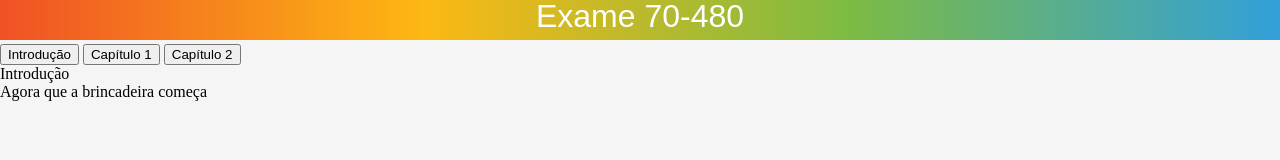
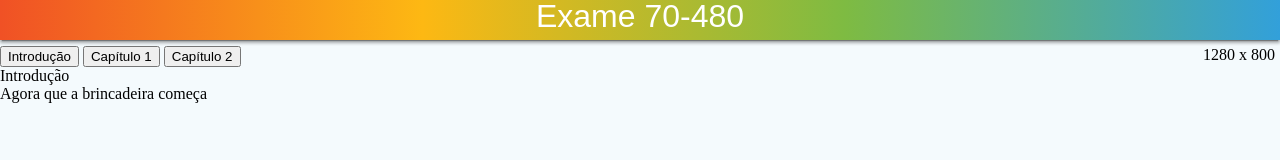
Before and after one commit to paulogomes-wd/exame-70480, a plain HTML site: page index.html in a window 1280 px wide. Drawn offline with Linux system fonts and the light colour scheme.

Commit message:
Pequenas alterações para verificar o resultado no celular

```diff
--- a/index.html
+++ b/index.html
@@ -14,6 +14,8 @@
       <h1><canvas id="logo-canvas">Exame 70-480</canvas></h1>
     </header>
 
+    <span id="screen-size" style="float: right; margin-right: 5px;"></span>
+
     <button onclick="renderContent('./assets/js/content/1-Introduction.js')">Introdução</button>
     <button onclick="renderContent('./assets/js/content/chapter-1.js')">Capítulo 1</button>
     <button onclick="renderContent('./assets/js/content/chapter-2.js')">Capítulo 2</button>
--- a/phs-renderer/phs-renderer.js
+++ b/phs-renderer/phs-renderer.js
@@ -10,6 +10,7 @@ function configurePage(text, initialContent, layout){
 }
 
 function onLoadLayout() {
+  document.getElementById('screen-size').innerHTML = window.innerWidth + ' x ' + window.innerHeight;
   // alert('Layout was load successfully.');
 }
 
--- a/phs-renderer/styles/book-layout.css
+++ b/phs-renderer/styles/book-layout.css
@@ -1,6 +1,6 @@
 /* Extra small devices (portrait phones, less than 576px), no media query since this is the default */
 body {
-  background-color: yellowgreen;
+  background-color: rgba(50, 160, 218, 0.05);;
   margin: 0;
 }
 
@@ -9,34 +9,35 @@ body {
 }
 
 #page-header > h1 > canvas {
-  margin-bottom: 0.25rem;
+  box-shadow: 0 3px 3px 0 rgba(0,0,0,.24), 0 3px 1px -2px rgba(0,0,0,.3), 0 1px 5px 0 rgba(0,0,0,.22);
+  margin-bottom: 0.4rem;
 }
 
 /* Small devices (landscape phones, 576px and up) */
 /*@media print {*/
 @media screen and (min-width: 576px) {
   body {
-    background-color: rebeccapurple;
+    /* background-color: rebeccapurple; */
   }
 }
 
 /* Medium devices (tablets, 768px and up) */
 @media screen and (min-width: 768px) {
   body {
-    background-color: palevioletred;
+    /* background-color: palevioletred; */
   }
 }
 
 /* Large devices (desktops, 992px and up) */
 @media screen and (min-width: 992px) {
   body {
-    background-color:blue;
+    /* background-color:blue; */
   }
 }
 
 /* Extra large devices (large desktops, 1200px and up) */
 @media screen and (min-width: 1200px) {
   body {
-    background-color:whitesmoke;
+    /* background-color:whitesmoke; */
   }
 }
```
